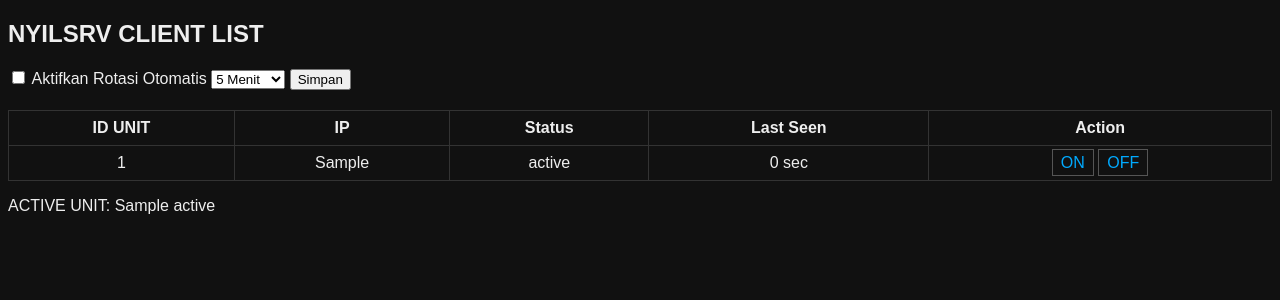
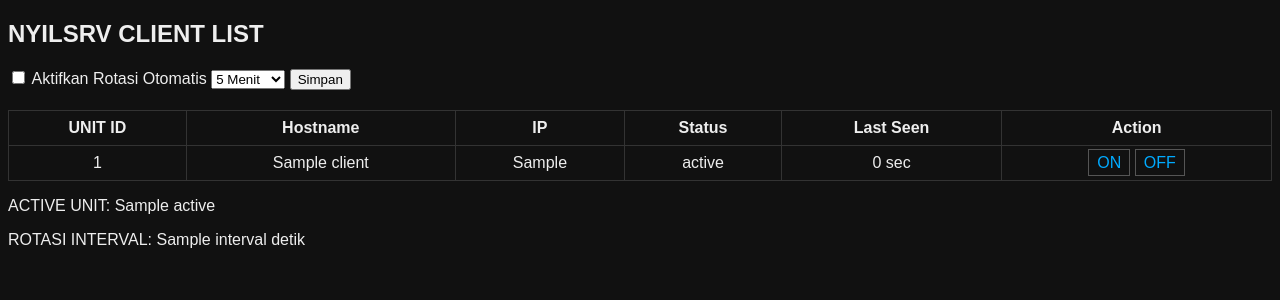
Before and after one commit to mrstorm234/nyilsrv, a Flask app: template server/templates/index.html in a window 1280 px wide. Shown: the top 300 px of the page. Run offline with Flask 3, Linux system fonts and the light colour scheme; the template is opened without the code that fills it: most values are stand-ins (such as "Sample title", 1, 10 or a date in 2020).

Commit message:
Update index.html

```diff
--- a/server/templates/index.html
+++ b/server/templates/index.html
@@ -2,13 +2,14 @@
 <html>
 <head>
 <meta charset="utf-8">
-<title>NYILSRV Control Panel</title>
+<title>NYILSRV Dashboard</title>
 <style>
 body { font-family: Arial; background:#111; color:#eee }
 table { width:100%; border-collapse:collapse }
 th,td { padding:8px; border:1px solid #333; text-align:center }
 .ON { color:#0f0 }
 .OFF { color:#f00 }
+.WAITING { color:#ff0 }
 a { color:#0af; text-decoration:none; padding:4px 8px; border:1px solid #555 }
 form { margin-bottom:20px }
 </style>
@@ -17,7 +18,6 @@ form { margin-bottom:20px }
 
 <h2>NYILSRV CLIENT LIST</h2>
 
-<div>
 <form method="post" action="/set_interval">
 <label>
 <input type="checkbox" name="enabled" {% if rotate_enabled %}checked{% endif %}> Aktifkan Rotasi Otomatis
@@ -31,20 +31,21 @@ form { margin-bottom:20px }
 </select>
 <button type="submit">Simpan</button>
 </form>
-</div>
 
 <table>
 <tr>
-<th>ID UNIT</th>
+<th>UNIT ID</th>
+<th>Hostname</th>
 <th>IP</th>
 <th>Status</th>
 <th>Last Seen</th>
 <th>Action</th>
 </tr>
 
-{% for uid, c in clients.items() %}
+{% for uid,c in clients.items() %}
 <tr>
 <td>{{ uid }}</td>
+<td>{{ c.hostname }}</td>
 <td>{{ c.ip }}</td>
 <td class="{{ c.status }}">{{ c.status }}</td>
 <td>{{ (now - c.last_seen)|int }} sec</td>
@@ -57,6 +58,7 @@ form { margin-bottom:20px }
 </table>
 
 <p>ACTIVE UNIT: {{ active }}</p>
+<p>ROTASI INTERVAL: {{ interval }} detik</p>
 
 </body>
 </html>
```
Lines whose indentation alone changed are shown as unchanged.
